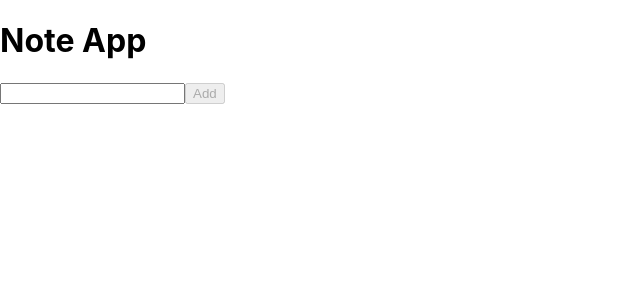
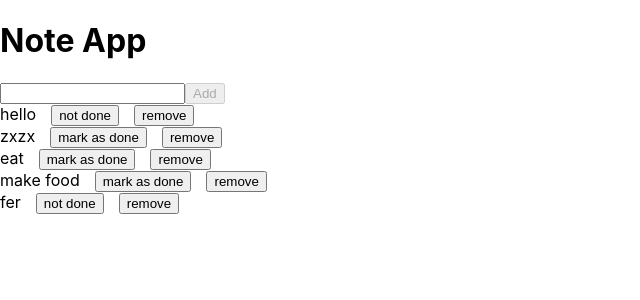
Before and after one commit to kecyGaurab/notes-app, a React (Create React App) app: page / in a window 1280 px wide. Shown: the top 300 px of the page, without its empty margins (0-640 px from the left). Built offline with nearby package versions, Linux system fonts and the light colour scheme; data requests are answered from the project's data file.

Commit message:
set up json server and tested client

```diff
--- /dev/null
+++ b/db.json
@@ -0,0 +1,29 @@
+{
+  "notes": [
+    {
+      "content": "hello",
+      "done": true,
+      "id": 4
+    },
+    {
+      "content": "zxzx",
+      "done": false,
+      "id": 5
+    },
+    {
+      "content": "eat",
+      "done": false,
+      "id": 6
+    },
+    {
+      "content": "make food",
+      "done": false,
+      "id": 7
+    },
+    {
+      "content": "fer",
+      "done": true,
+      "id": 8
+    }
+  ]
+}
--- a/package.json
+++ b/package.json
@@ -6,6 +6,8 @@
     "@testing-library/jest-dom": "^4.2.4",
     "@testing-library/react": "^9.3.2",
     "@testing-library/user-event": "^7.1.2",
+    "axios": "^0.19.2",
+    "json-server": "^0.16.1",
     "react": "^16.13.1",
     "react-dom": "^16.13.1",
     "react-scripts": "3.4.1"
@@ -14,7 +16,8 @@
     "start": "react-scripts start",
     "build": "react-scripts build",
     "test": "react-scripts test",
-    "eject": "react-scripts eject"
+    "eject": "react-scripts eject",
+    "server": "json-server -p3001 --watch db.json"
   },
   "devDependencies": {
     "babel-eslint": "10.0.3",
--- a/src/components/App.js
+++ b/src/components/App.js
@@ -1,11 +1,20 @@
+/* eslint-disable no-undef */
 /* eslint-disable react/no-array-index-key */
-import React, { useState } from 'react';
+import React, { useState, useEffect } from 'react';
+import axios from 'axios';
 import AddNote from './AddNote';
 import Note from './Note';
+import noteService from '../services/notes';
 
 const App = () => {
   const [notes, setNotes] = useState([]);
   const [newNote, setNewNote] = useState({ content: '', done: false });
+
+  useEffect(() => {
+    noteService.getAll().then((response) => {
+      setNotes(response.data);
+    });
+  }, []);
 
   const handleNoteChange = (event) => {
     event.preventDefault();
@@ -14,20 +23,29 @@ const App = () => {
 
   const handleSubmit = (event) => {
     event.preventDefault();
-    setNotes(notes.concat(newNote));
-    setNewNote({ ...newNote, content: '' });
+    noteService.create(newNote).then((res) => {
+      setNotes(notes.concat(res.data));
+      setNewNote({ ...newNote, content: '' });
+    });
   };
 
   const handleRemove = (id) => {
-    const newNotes = notes.filter((note) => note !== id);
-    setNotes(newNotes);
+    const url = `http://localhost:3001/notes/${id}`;
+    const newNotes = notes.filter((note) => note.id !== id);
+    // eslint-disable-next-line no-alert
+    if (window.confirm(`Are you sure you want to delete the note ?`)) {
+      axios.delete(url).then(() => {
+        setNotes(newNotes);
+      });
+    }
   };
 
   const handleStatus = (id) => {
-    const note = notes.find((n) => n === id);
+    const note = notes.find((n) => n.id === id);
     const changedNote = { ...note, done: !note.done };
-    const filteredNote = notes.filter((n) => n !== note);
-    setNotes(filteredNote.concat(changedNote));
+    noteService.update(id, changedNote).then((res) => {
+      setNotes(notes.map((no) => (no.id !== id ? no : res.data)));
+    });
   };
 
   return (
@@ -37,7 +55,12 @@ const App = () => {
       {notes
         ? notes.map((note, index) => (
             // eslint-disable-next-line react/jsx-indent
-            <Note key={index} note={note} handleRemove={handleRemove} handleStatus={handleStatus} />
+            <Note
+              key={index}
+              note={note}
+              handleRemove={() => handleRemove(note.id)}
+              handleStatus={() => handleStatus(note.id)}
+            />
           ))
         : null}
     </div>
--- a/src/components/Note.js
+++ b/src/components/Note.js
@@ -6,10 +6,10 @@ const Note = (props) => {
     <div>
       <span>{note.content}</span>
       {/* {note.done ? <span style={{ margin: '5px' }}>done</span> : null} */}
-      <button style={{ marginLeft: '15px' }} type="button" onClick={() => handleStatus(note)}>
+      <button style={{ marginLeft: '15px' }} type="button" onClick={handleStatus}>
         {note.done ? 'not done' : 'mark as done'}
       </button>
-      <button style={{ marginLeft: '15px' }} type="button" onClick={() => handleRemove(note)}>
+      <button style={{ marginLeft: '15px' }} type="button" onClick={handleRemove}>
         remove
       </button>
     </div>
--- /dev/null
+++ b/src/services/notes.js
@@ -0,0 +1,21 @@
+import axios from 'axios';
+
+const baseUrl = 'http://localhost:3001/notes';
+
+const getAll = () => {
+  return axios.get(baseUrl);
+};
+
+const create = (newObject) => {
+  return axios.post(baseUrl, newObject);
+};
+
+const update = (id, newObject) => {
+  return axios.put(`${baseUrl}/${id}`, newObject);
+};
+
+export default {
+  getAll,
+  create,
+  update,
+};
```
Also changed, not shown: 1 other file (tests, documents, lock files or other folders).
